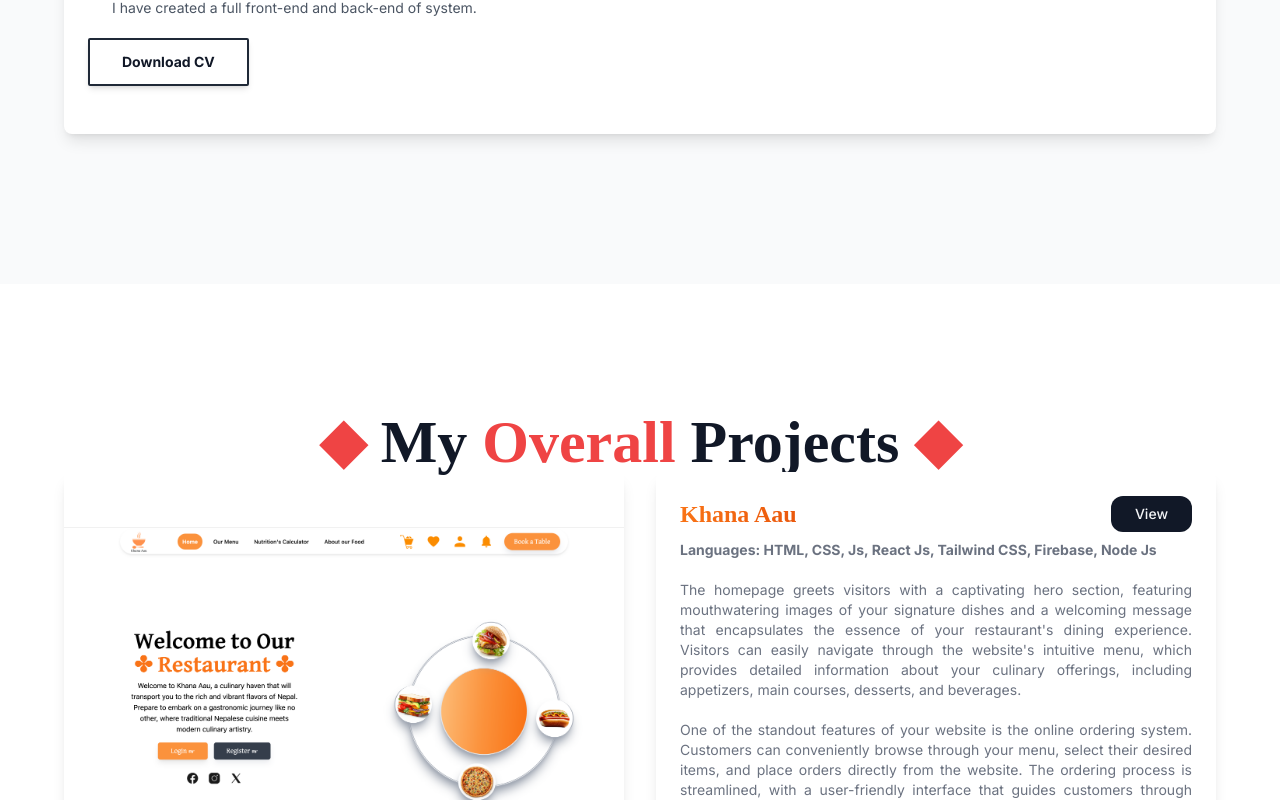
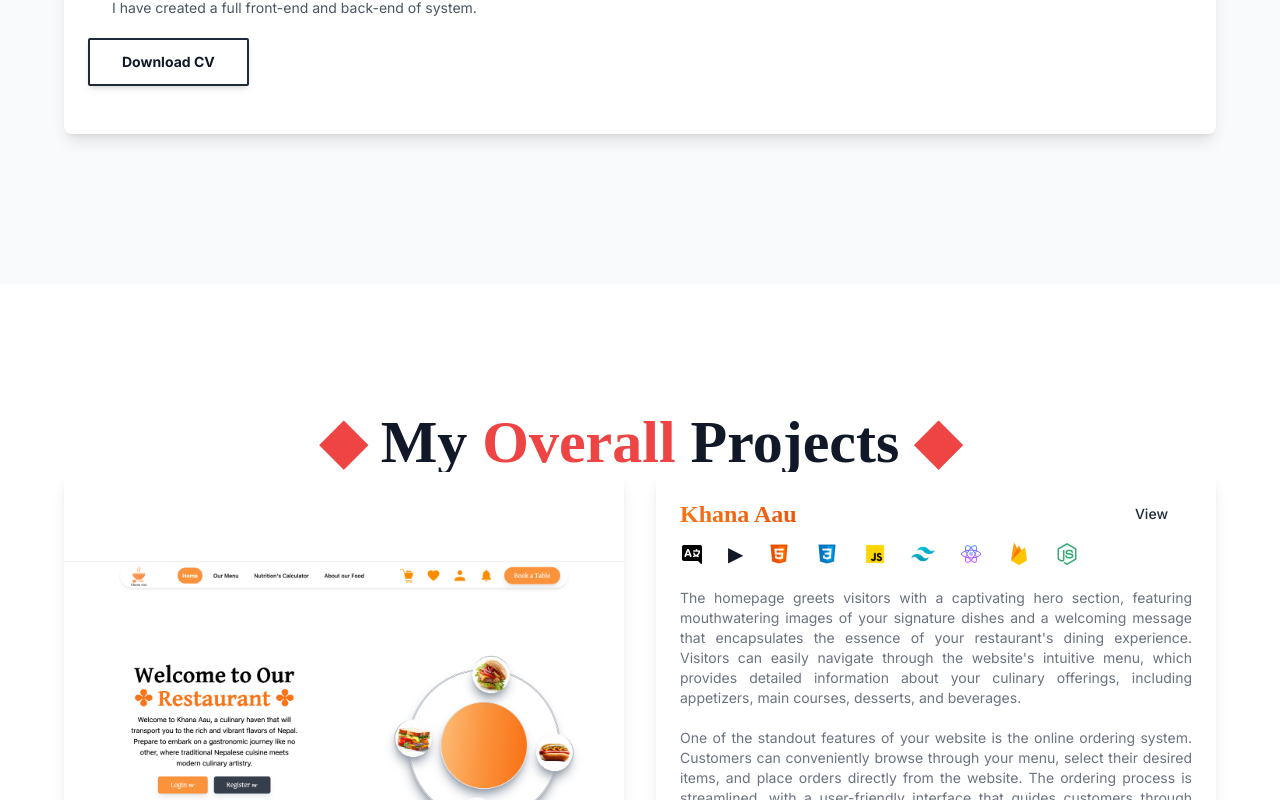
Before and after one commit to adarshthapa111/Modern_Portfolio, a Next.js app: page / in a window 1280 px wide. Shown: the part 2000-2800 px from the top of the page. Built offline with nearby package versions, Linux system fonts and the light colour scheme; a web font is replaced by a local one.

Commit message:
Implemented Live Demo

```diff
--- a/src/app/components/Projects.jsx
+++ b/src/app/components/Projects.jsx
@@ -1,12 +1,18 @@
 import Link from "next/link";
-import Image from "next/image"
+import Image from "next/image";
 
 export default function Project() {
   return (
     <section className="w-full py-12 md:py-24 lg:py-32">
-      <h1 className="text-xl md:text-4xl xl:text-6xl text-center font-playfair font-bold max-w-6xl mx-auto text-gray-900">
-      <span className="text-red-500">◆</span> My <span className="text-red-500">Overall</span> Projects <span className="text-red-500">◆</span>
-      </h1>
+      <div className="overflow-hidden whitespace-nowrap">
+        <div className="flex">
+          <h1 className="text-xl md:text-4xl xl:text-6xl text-center font-playfair font-bold max-w-6xl mx-auto text-gray-900 ">
+            <span className="text-red-500">◆</span> My{" "}
+            <span className="text-red-500">Overall</span> Projects{" "}
+            <span className="text-red-500">◆</span>
+          </h1>
+        </div>
+      </div>
       <div className="container max-w-6xl mx-auto grid grid-cols-1 md:grid-cols-2 gap-8">
         <div className="group relative overflow-hidden rounded-lg shadow-lg transition-transform duration-300 ease-in-out hover:-translate-y-2 hover:shadow-xl">
           <div className="absolute inset-0 z-10" prefetch={false}>
@@ -27,27 +33,83 @@ export default function Project() {
               Khana Aau
             </h3>
             <Link
-              href="#"
-              className="text-sm bg-gray-900 py-2 px-6 font-medium text-gray-100 rounded-xl"
+              href="https://khanaaau.vercel.app/"
+              target="_blank"
+              rel="noopener noreferrer"
+              className="text-sm hover:bg-gradient-to-r from-orange-500 to-orange-600  py-2 px-6 font-medium text-gray-800 hover:text-gray-100 rounded-xl"
               prefetch={false}
             >
               View
             </Link>
           </div>
-          <p className="text-sm text-gray-500 dark:text-gray-400 mb-4 text-justify">
-            <strong>
-              <span className="">Languages:</span> HTML, CSS, Js, React Js,
-              Tailwind CSS, Firebase, Node Js
-            </strong>
-            <br />
+          <div className="text-sm text-gray-500 dark:text-gray-400 text-justify">
+            <div className="flex space-x-6 items-center">
+              <Image
+                src="/img/language.png"
+                alt=""
+                className="h-6 w-6"
+                height={20}
+                width={20}
+              />
+              <span className="text-gray-900 text-xl">▶︎</span>
+              <Image
+                src="/img/html.png"
+                alt=""
+                className="h-6 w-6"
+                height={20}
+                width={20}
+              />
+              <Image
+                src="/img/css.png"
+                alt=""
+                className="h-6 w-6"
+                height={20}
+                width={20}
+              />
+              <Image
+                src="/img/Js.png"
+                alt=""
+                className="h-6 w-6"
+                height={20}
+                width={20}
+              />
+              <Image
+                src="/img/tailwind.png"
+                alt=""
+                className="h-6 w-6"
+                height={20}
+                width={20}
+              />
+              <Image
+                src="/img/react.png"
+                alt=""
+                className="h-6 w-6"
+                height={20}
+                width={20}
+              />
+              <Image
+                src="/img/firebase.png"
+                alt=""
+                className="h-6 w-6"
+                height={20}
+                width={20}
+              />
+              <Image
+                src="/img/nodejs.png"
+                alt=""
+                className="h-6 w-6"
+                height={20}
+                width={20}
+              />
+            </div>
             <br />
             The homepage greets visitors with a captivating hero section,
             featuring mouthwatering images of your signature dishes and a
-            welcoming message that encapsulates the essence of your restaurant&apos;s
-            dining experience. Visitors can easily navigate through the
-            website&apos;s intuitive menu, which provides detailed information about
-            your culinary offerings, including appetizers, main courses,
-            desserts, and beverages.
+            welcoming message that encapsulates the essence of your
+            restaurant&apos;s dining experience. Visitors can easily navigate
+            through the website&apos;s intuitive menu, which provides detailed
+            information about your culinary offerings, including appetizers,
+            main courses, desserts, and beverages.
             <br />
             <br />
             One of the standout features of your website is the online ordering
@@ -56,7 +118,11 @@ export default function Project() {
             ordering process is streamlined, with a user-friendly interface that
             guides customers through each step, from selecting dishes to
             specifying any dietary preferences or special instructions.
-          </p>
+            <br />
+            <br />
+            <span className="">Demo Account: sandesh@gmail.com</span> <br />
+            <span className="">Password: Sandesh@1234</span>
+          </div>
           <div className="mt-4 flex items-center gap-4 text-sm text-gray-500 dark:text-gray-400">
             <Link
               href="https://github.com/adarshthapa111/Restaurant_Management_Website/tree/main"
@@ -67,7 +133,12 @@ export default function Project() {
               <GithubIcon className="h-4 w-4" />
               <span>GitHub</span>
             </Link>
-            <Link href="#" className="flex space-x-2">
+            <Link
+              href="https://khanaaau.vercel.app/"
+              className="flex space-x-2"
+              target="_blank"
+              rel="noopener noreferrer"
+            >
               <LinkIcon className="h-4 w-4" />
               <span>Live Demo</span>
             </Link>
@@ -76,33 +147,96 @@ export default function Project() {
       </div>
 
       <div className="container max-w-6xl mx-auto grid grid-cols-1 md:grid-cols-2 gap-8 mt-8">
-        <div className="bg-white p-6 dark:bg-gray-950 rounded-lg shadow-lg">
+        <div className="bg-white p-6 rounded-lg shadow-lg">
           <div className="mb-2 flex items-center justify-between">
             <h3 className="text-2xl font-bold text-transparent bg-clip-text bg-gradient-to-r from-blue-500 to-purple-500 font-playfair">
               Book My Room
             </h3>
             <Link
-              href="#"
-              className="text-sm bg-gray-900 py-2 px-6 font-medium text-gray-100 rounded-xl"
+              href="https://showmeroom.vercel.app/"
+              className="text-sm hover:bg-gradient-to-r from-blue-500 to-purple-500 py-2 px-6 font-medium text-gray-800 hover:text-gray-100 rounded-xl"
               prefetch={false}
+              target="_blank"
+              rel="noopener noreferrer"
             >
               View
             </Link>
           </div>
           <p className="text-sm text-gray-700 dark:text-gray-400 mb-4 text-justify">
-            <strong>
-              <span className="">Languages:</span> HTML, CSS, Js, Next Js,
-              Tailwind CSS, Firebase, Supabase, Node Js
-            </strong>
-            <br />
+            <div className="flex space-x-6 items-center">
+              <Image
+                src="/img/language.png"
+                alt=""
+                className="h-6 w-6"
+                height={20}
+                width={20}
+              />
+              <span className="text-gray-900 text-xl">▶︎</span>
+              <Image
+                src="/img/html.png"
+                alt=""
+                className="h-6 w-6"
+                height={20}
+                width={20}
+              />
+              <Image
+                src="/img/css.png"
+                alt=""
+                className="h-6 w-6"
+                height={20}
+                width={20}
+              />
+              <Image
+                src="/img/Js.png"
+                alt=""
+                className="h-6 w-6"
+                height={20}
+                width={20}
+              />
+              <Image
+                src="/img/tailwind.png"
+                alt=""
+                className="h-6 w-6"
+                height={20}
+                width={20}
+              />
+              <Image
+                src="/img/next.jpeg"
+                alt=""
+                className="h-6 w-6 rounded-full"
+                height={20}
+                width={20}
+              />
+              <img
+                src="/img/firebase.png"
+                alt=""
+                className="h-6 w-6"
+                height={20}
+                width={20}
+              />
+              <img
+                src="/img/supabase.png"
+                alt=""
+                className="h-6 w-6"
+                height={20}
+                width={20}
+              />
+              <img
+                src="/img/nodejs.png"
+                alt=""
+                className="h-6 w-6"
+                height={20}
+                width={20}
+              />
+            </div>
             <br />
             The homepage greets visitors with a captivating hero section,
             featuring mouthwatering images of your signature dishes and a
-            welcoming message that encapsulates the essence of your restaurant&apos;s
-            dining experience. Visitors can easily navigate through the
-            website&apos;s intuitive menu, which provides detailed information about
-            your culinary offerings, including appetizers, main courses,
-            desserts, and beverages.
+            welcoming message that encapsulates the essence of your
+            restaurant&apos;s dining experience. Visitors can easily navigate
+            through the website&apos;s intuitive menu, which provides detailed
+            information about your culinary offerings, including appetizers,
+            main courses, desserts, and beverages.
             <br />
             <br />
             One of the standout features of your website is the online ordering
@@ -111,8 +245,12 @@ export default function Project() {
             ordering process is streamlined, with a user-friendly interface that
             guides customers through each step, from selecting dishes to
             specifying any dietary preferences or special instructions.
+            <br />
+            <br />
+            <span className="">Demo Account: sandesh@gmail.com</span> <br />
+            <span className="">Password: Sandesh@1234</span>
           </p>
-          <div className="mt-4 flex items-center gap-2 text-sm text-gray-500 dark:text-gray-400">
+          <div className="mt-4 flex items-center gap-2 text-sm text-gray-500 ">
             <Link
               href="https://github.com/adarshthapa111/Room-Rental-System"
               target="_blank"
@@ -122,8 +260,17 @@ export default function Project() {
               <GithubIcon className="h-4 w-4" />
               <span>GitHub</span>
             </Link>
-            <Link href="#" className="flex space-x-2">
-              <LinkIcon className="h-4 w-4" />
+            <Link
+              href="https://showmeroom.vercel.app/"
+              className="flex space-x-2"
+              target="_blank"
+              rel="noopener noreferrer"
+            >
+              <LinkIcon
+                className="h-4 w-4"
+                target="_blank"
+                rel="noopener noreferrer"
+              />
               <span>Live Demo</span>
             </Link>
           </div>
--- a/src/app/globals.css
+++ b/src/app/globals.css
@@ -3,3 +3,9 @@
 @tailwind base;
 @tailwind components;
 @tailwind utilities;
+
+@layer utilities{
+    .paused{
+        animation-play-state: paused;
+    }
+}
--- a/src/app/page.tsx
+++ b/src/app/page.tsx
@@ -56,9 +56,9 @@ export default function Home() {
         <main className="flex flex-col items-center justify-center md:-mt-24 bg-white min-h-screen">
           <div className="w-full max-w-6xl mx-auto flex flex-col md:flex-row items-center justify-between px-6">
             <div className="text-center md:text-left md:w-1/2 space-y-4">
-              <p className="text-yellow-500 text-3xl text-center">👋</p>
-              <p className="text-gray-700 text-xl">
-                My name is Adarsh and I am recently completed BIT !
+              {/* <span className="text-yellow-500 text-3xl text-center">👋</span> */}
+              <p className="text-gray-700 text-md">
+                👋 My name is Adarsh and I am recently completed BIT !
               </p>
               <h1 className="text-7xl font-bold leading-none bg-gray-900  text-transparent bg-clip-text text-gray-800 font-playfair tracking-wide z-10">
                 Front-End React & Next Js{" "}
@@ -134,11 +134,21 @@ export default function Home() {
           </div>
         </main>
         <div>
-          <HorizentalScrolling />
-          <About />
-          <Projects />
-          <Skills />
-          <GetInTouch />
+          <section id="tools">
+            <HorizentalScrolling />
+          </section>
+          <section id="About">
+            <About />
+          </section>
+          <section id="projects">
+            <Projects />
+          </section>
+          <section id="skills">
+            <Skills />
+          </section>
+          <section id="getintouch">
+            <GetInTouch />
+          </section>
         </div>
 
         <footer className="bg-white text-gray-700 py-8 px-4 md:px-6 shadow-md">
```
Also changed, not shown: src/app/components/Skills.jsx (+39 -7 lines), tailwind.config.ts (+13 -14 lines), public/img/language.png (added), public/img/nodejs.png (added).
